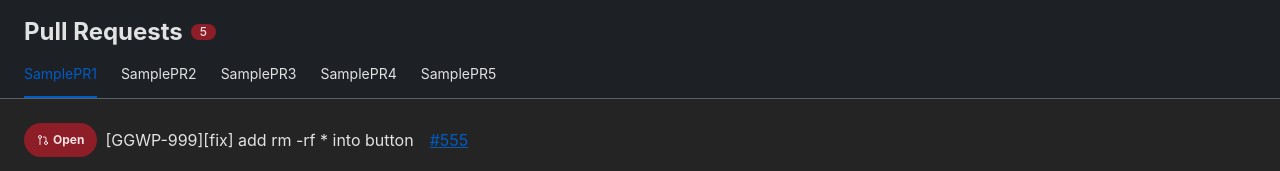
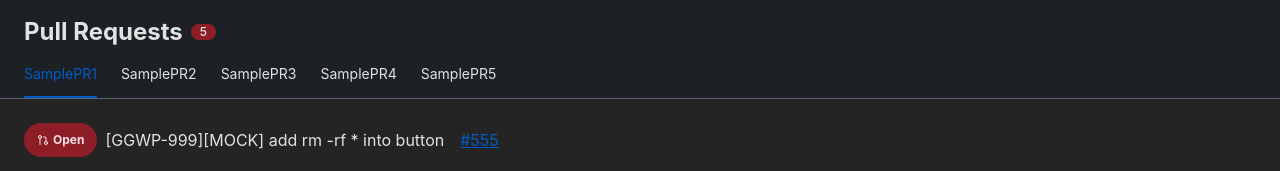
Before and after one commit to babyjazz/git-diff-ui, a React (Vite) app: page / in a window 1280 px wide. Shown: the top 171 px of the page. Built offline with nearby package versions, Linux system fonts and the light colour scheme.

Commit message:
update word

```diff
--- a/src/pages/home.tsx
+++ b/src/pages/home.tsx
@@ -23,7 +23,7 @@ export default function Home() {
               <GitPullRequestIcon />
               <span>Open</span>
             </Badge>
-            <span className="">[GGWP-999][fix] add rm -rf * into button</span>
+            <span className="">[GGWP-999][MOCK] add rm -rf * into button</span>
             <a
               href="#"
               className="text-info-300 hover:underline ml-2 underline"
```
